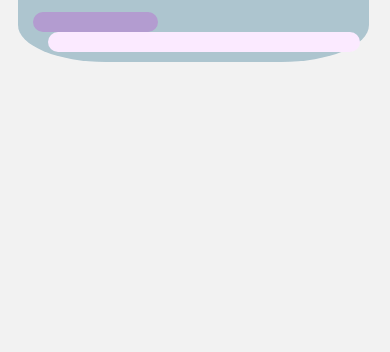
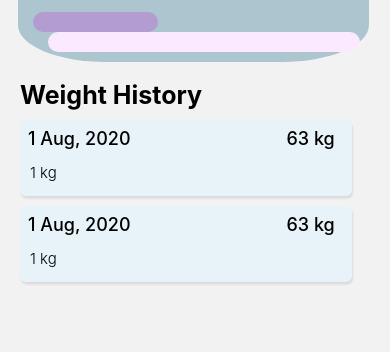
Before and after one commit to Ahmadhcs/fitness, a React Native app: screen /Weight in a window 390 px wide. Shown: the part 169-521 px from the top of the page. Built offline with nearby package versions, Linux system fonts and the light colour scheme.

Commit message:
Weight history component created, still missing a lot of styling

```diff
--- /dev/null
+++ b/components/WeightBar.js
@@ -0,0 +1,76 @@
+import { View, Text, TextInput, StyleSheet } from "react-native";
+import React, { useLayoutEffect } from "react";
+import { useNavigation } from "@react-navigation/native";
+import { SafeAreaView } from "react-native-safe-area-context";
+import { Dimensions } from "react-native";
+
+
+const screenHeight = Dimensions.get("window").height;
+const screenWidth = Dimensions.get("window").width;
+
+
+
+
+const WeightBar = (props) => {
+
+
+  return (
+    <View style={styles.container}>
+        <View style={{flexDirection: 'row', paddingTop: 8, paddingLeft: 8}}>
+            <Text style={styles.dateText}>1 Aug, 2020</Text>
+            <Text style={styles.actualWeight}>63 kg</Text>
+
+
+
+        </View>
+        <Text style={styles.weightChange}>1 kg</Text>
+
+
+
+
+    </View>
+
+  );
+};
+
+const styles = StyleSheet.create({
+    container:{
+        width: screenWidth * 0.85,
+        height: screenHeight * 0.09,
+        borderRadius: "30%",
+        marginBottom: 10,
+        shadowColor: '#171717',
+        shadowOffset: {width: 1, height: 2.5},
+        shadowOpacity: 0.1,
+        shadowRadius: 2,
+        borderRadius: 6,
+        backgroundColor: '#E7F3F8',
+
+
+    },
+    dateText:{
+
+        fontSize: 18,
+        fontWeight: "500"
+
+    },
+    weightChange:{
+        fontSize: 15,
+        fontWeight: "300",
+        paddingTop:14,
+        paddingLeft: 10
+
+
+    },
+    actualWeight:{
+        marginLeft: screenWidth * 0.4,
+        fontSize: 18,
+        fontWeight: "500",
+
+
+    }
+
+
+});
+
+export default WeightBar;
--- a/screens/Weight.js
+++ b/screens/Weight.js
@@ -4,6 +4,7 @@ import { SafeAreaView } from "react-native-safe-area-context";
 import { Dimensions } from "react-native";
 import { useNavigation } from "@react-navigation/native";
 import { StatusBar } from 'expo-status-bar';
+import WeightBar from "../components/WeightBar";
 
 const screenHeight = Dimensions.get("window").height;
 const screenWidth = Dimensions.get("window").width;
@@ -57,6 +58,15 @@ const weightTracking = () => {
       <View style={styles.actualBar}></View>
 
       </View>
+    </View>
+    <View style={styles.weightHistory}>
+      <Text style={styles.historyTitle}>Weight History</Text>
+      <View style={styles.weightBars}>
+        <WeightBar />
+        <WeightBar />
+
+      </View>
+
     </View>
 
 
@@ -182,9 +192,19 @@ const styles = StyleSheet.create({
     height: 20,
     borderRadius: 20,
     backgroundColor: '#B39CD0',
-
+  },
+  weightHistory:{
+    paddingLeft: 20,
+    paddingTop: 10
 
   },
+  historyTitle:{
+    fontSize: 25,
+    fontWeight: "bold",
+  },
+  weightBars:{
+    paddingVertical:10,
+  }
 
 
 })
```
